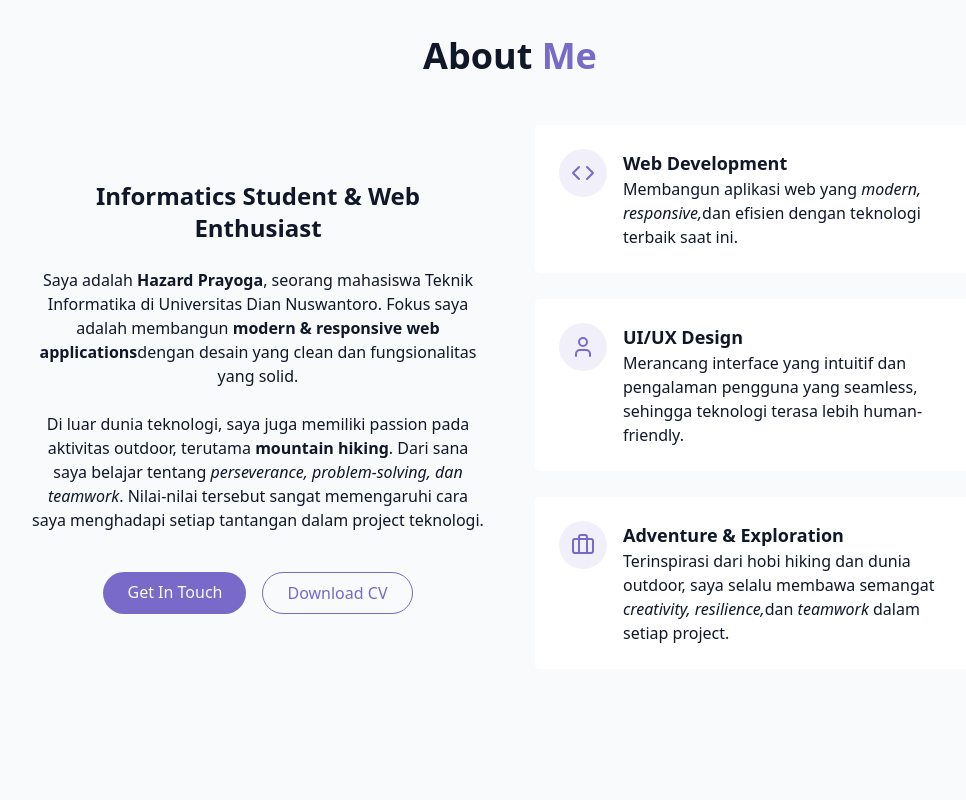
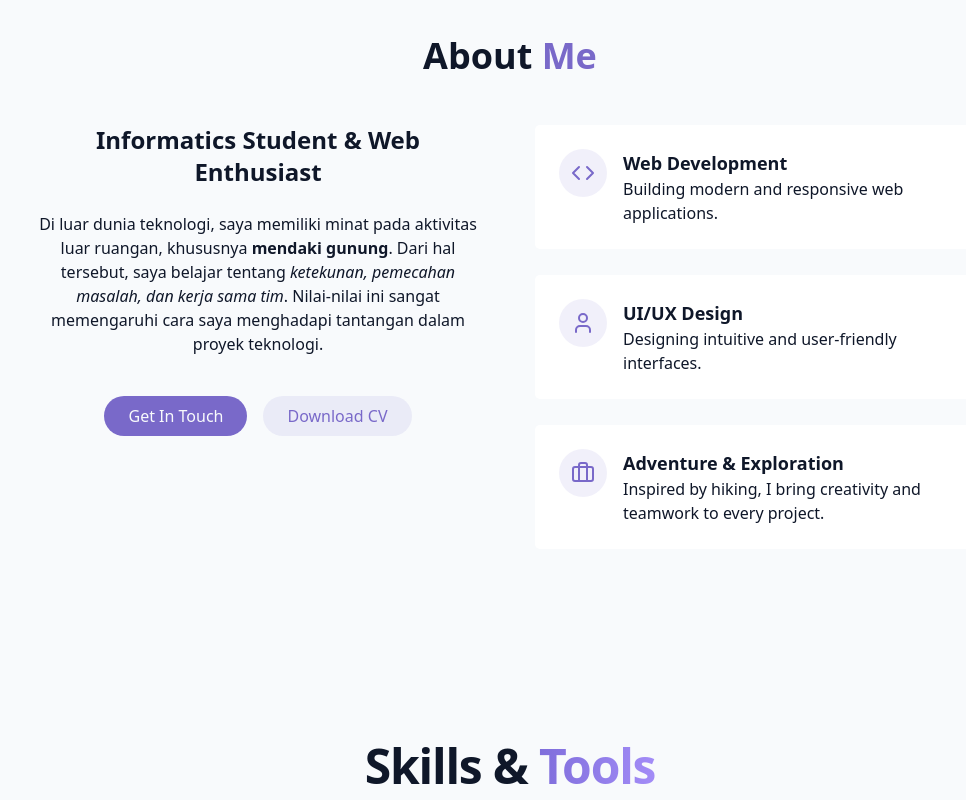
Before and after one commit to dwiprayoga10/dwiportfolio, a React (Vite) app: page / in a window 1280 px wide. Shown: the part 860-1660 px from the top of the page, without its empty margins (130-1096 px from the left). Built offline with nearby package versions, Linux system fonts and the light colour scheme.

Commit message:
Update AboutSection.jsx

```diff
--- a/src/components/AboutSection.jsx
+++ b/src/components/AboutSection.jsx
@@ -4,35 +4,34 @@ export const AboutSection = () => {
   return (
     <section id="about" className="py-24 px-4 relative">
       <div className="container mx-auto max-w-5xl">
+        {/* Title */}
         <h2
           className="text-3xl md:text-4xl font-bold mb-12 text-center"
           data-aos="fade-up"
         >
-          About <span className="text-primary"> Me</span>
+          About <span className="text-primary">Me</span>
         </h2>
 
-        <div className="grid grid-cols-1 md:grid-cols-2 gap-12 items-center">
-          <div className="space-y-6" data-aos="fade-up">
+        <div className="grid grid-cols-1 md:grid-cols-2 gap-12 items-start">
+          {/* Text Section */}
+          <div className="order-1 md:order-1 space-y-6" data-aos="fade-up">
             <h3 className="text-2xl font-semibold">
-               Informatics Student & Web Enthusiast
+              Informatics Student & Web Enthusiast
             </h3>
 
             <p className="text-muted-foreground">
-              Saya adalah <span className="font-semibold">Hazard Prayoga</span>,
-              seorang mahasiswa Teknik Informatika di Universitas Dian Nuswantoro.
-              Fokus saya adalah membangun{" "}
-              <span className="font-semibold">modern & responsive web applications</span>
-              dengan desain yang clean dan fungsionalitas yang solid.
+              Di luar dunia teknologi, saya memiliki minat pada aktivitas luar
+              ruangan, khususnya{" "}
+              <span className="font-semibold">mendaki gunung</span>. Dari hal
+              tersebut, saya belajar tentang{" "}
+              <span className="italic">
+                ketekunan, pemecahan masalah, dan kerja sama tim
+              </span>
+              . Nilai-nilai ini sangat memengaruhi cara saya menghadapi
+              tantangan dalam proyek teknologi.
             </p>
 
-            <p className="text-muted-foreground">
-              Di luar dunia teknologi, saya juga memiliki passion pada aktivitas outdoor,
-              terutama <span className="font-semibold">mountain hiking</span>.
-              Dari sana saya belajar tentang{" "}
-              <span className="italic">perseverance, problem-solving, dan teamwork</span>.
-              Nilai-nilai tersebut sangat memengaruhi cara saya menghadapi setiap tantangan dalam project teknologi.
-            </p>
-
+            {/* Buttons */}
             <div
               className="flex flex-col sm:flex-row gap-4 pt-4 justify-center"
               data-aos="fade-up"
@@ -43,15 +42,18 @@ export const AboutSection = () => {
               </a>
 
               <a
-                href="/cv.pdf"
-                className="px-6 py-2 rounded-full border border-primary text-primary hover:bg-primary/10 transition-colors duration-300"
+                href="projects/cv.pdf"
+                download
+                className="cosmic-button bg-primary/10 text-primary hover:bg-primary/20"
               >
                 Download CV
               </a>
             </div>
           </div>
 
-          <div className="grid grid-cols-1 gap-6">
+          {/* Cards Section */}
+          <div className="order-2 md:order-2 grid grid-cols-1 gap-6">
+            {/* Card 1 */}
             <div className="gradient-border p-6 card-hover" data-aos="fade-up">
               <div className="flex items-start gap-4">
                 <div className="p-3 rounded-full bg-primary/10">
@@ -60,14 +62,13 @@ export const AboutSection = () => {
                 <div className="text-left">
                   <h4 className="font-semibold text-lg">Web Development</h4>
                   <p className="text-muted-foreground">
-                    Membangun aplikasi web yang{" "}
-                    <span className="italic">modern, responsive,</span>
-                    dan efisien dengan teknologi terbaik saat ini.
+                    Building modern and responsive web applications.
                   </p>
                 </div>
               </div>
             </div>
 
+            {/* Card 2 */}
             <div
               className="gradient-border p-6 card-hover"
               data-aos="fade-up"
@@ -80,13 +81,13 @@ export const AboutSection = () => {
                 <div className="text-left">
                   <h4 className="font-semibold text-lg">UI/UX Design</h4>
                   <p className="text-muted-foreground">
-                    Merancang interface yang intuitif dan pengalaman pengguna yang seamless,
-                    sehingga teknologi terasa lebih human-friendly.
+                    Designing intuitive and user-friendly interfaces.
                   </p>
                 </div>
               </div>
             </div>
 
+            {/* Card 3 */}
             <div
               className="gradient-border p-6 card-hover"
               data-aos="fade-up"
@@ -97,12 +98,12 @@ export const AboutSection = () => {
                   <Briefcase className="h-6 w-6 text-primary" />
                 </div>
                 <div className="text-left">
-                  <h4 className="font-semibold text-lg">Adventure & Exploration</h4>
+                  <h4 className="font-semibold text-lg">
+                    Adventure & Exploration
+                  </h4>
                   <p className="text-muted-foreground">
-                    Terinspirasi dari hobi hiking dan dunia outdoor,
-                    saya selalu membawa semangat{" "}
-                    <span className="italic">creativity, resilience,</span>
-                    dan <span className="italic">teamwork</span> dalam setiap project.
+                    Inspired by hiking, I bring creativity and teamwork to every
+                    project.
                   </p>
                 </div>
               </div>
```
